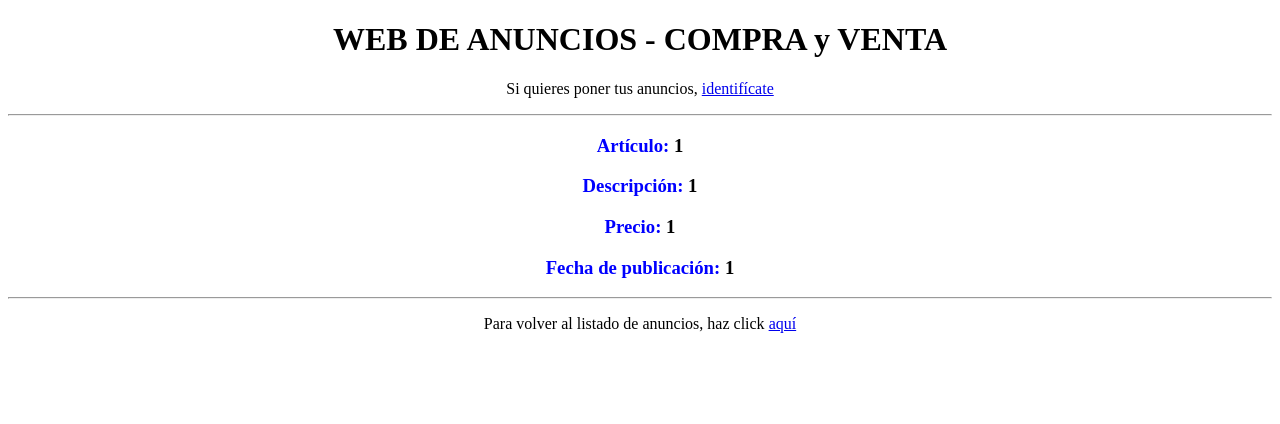
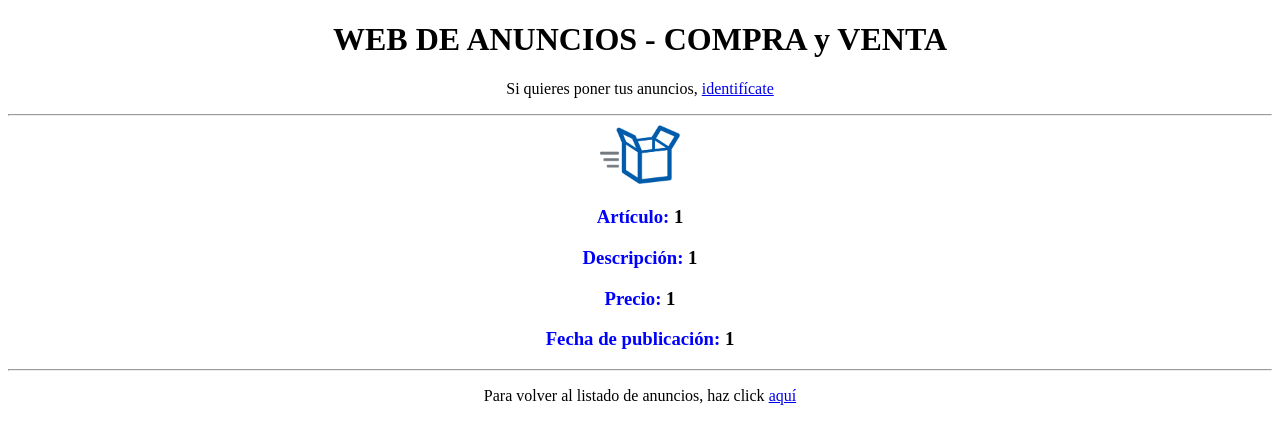
Before and after one commit to javirg1/ejercicios_curso_Android_INATEC, a PHP site: page /detalle_anuncio.php in a window 1280 px wide. Shown: the top 424 px of the page. Run offline with PHP 8.4, Linux system fonts and the light colour scheme; the visitor is signed in with stand-in values (Sample User, id 1).

Commit message:
Se muestra la foto por defecto en detalle_anuncio.php

```diff
--- a/26_bbdd_anuncios - javi/publica/detalle_anuncio.php
+++ b/26_bbdd_anuncios - javi/publica/detalle_anuncio.php
@@ -28,6 +28,7 @@ Formulario para VER el detalle de cada anuncio de la zona pública
         <h1>WEB DE ANUNCIOS - COMPRA y VENTA</h1>
         <p>Si quieres poner tus anuncios, <a href="login.php">identifícate</a></p>
         <hr>
+        <img src="../fotos/default.png" width="80" />
         <h3><span style=color:blue>Artículo: </span><?php echo $_SESSION["titulo"] ?></h3>
         <h3><span style=color:blue>Descripción: </span><?php echo $_SESSION["descripcion"] ?></h3>
         <h3><span style=color:blue>Precio: </span><?php echo $_SESSION["precio"] ?></h3>
```
